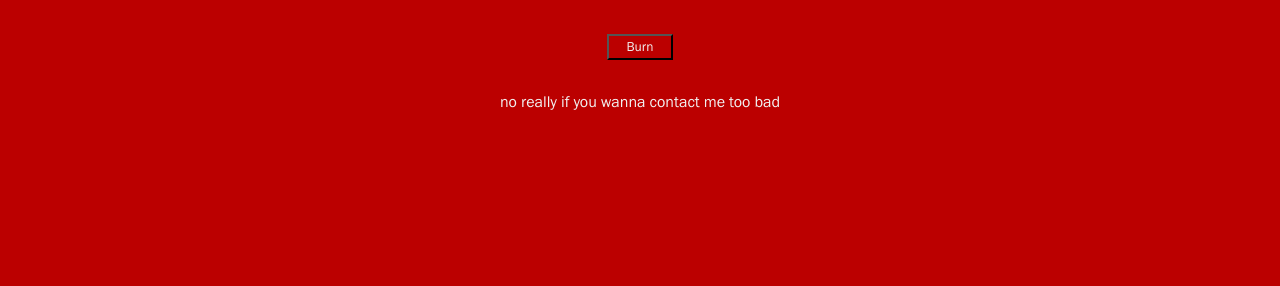
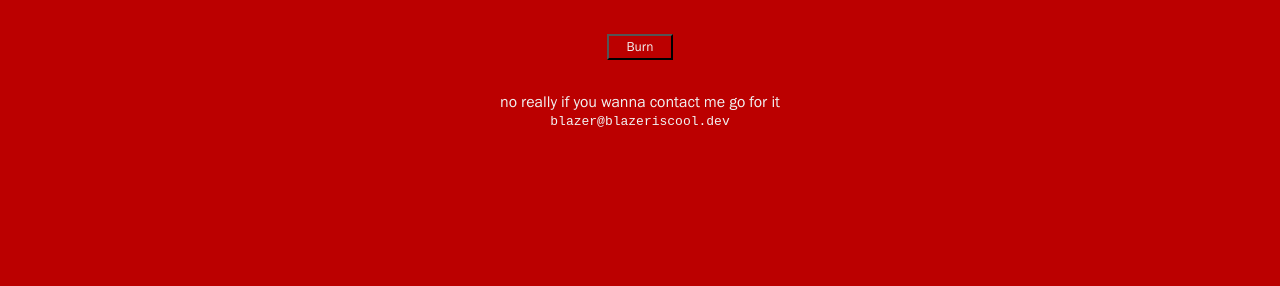
Before and after one commit to Blazer9001/blazer9001.github.io, a Jekyll site: the page built from eternalvoidofhell.md, in a window 1280 px wide. Shown: the part 279-565 px from the top of the page. Built offline with Jekyll 4.4.1, drawn with Linux system fonts in a browser that asks for light colours.

Commit message:
add contact info

```diff
--- a/eternalvoidofhell.md
+++ b/eternalvoidofhell.md
@@ -11,4 +11,6 @@ permalink: /eternalvoidofhell
 <button class="hell" onclick="scream()">Burn</button>
 <br>
 <br>
-no really if you wanna contact me too bad
+no really if you wanna contact me go for it
+
+`blazer@blazeriscool.dev`
```
